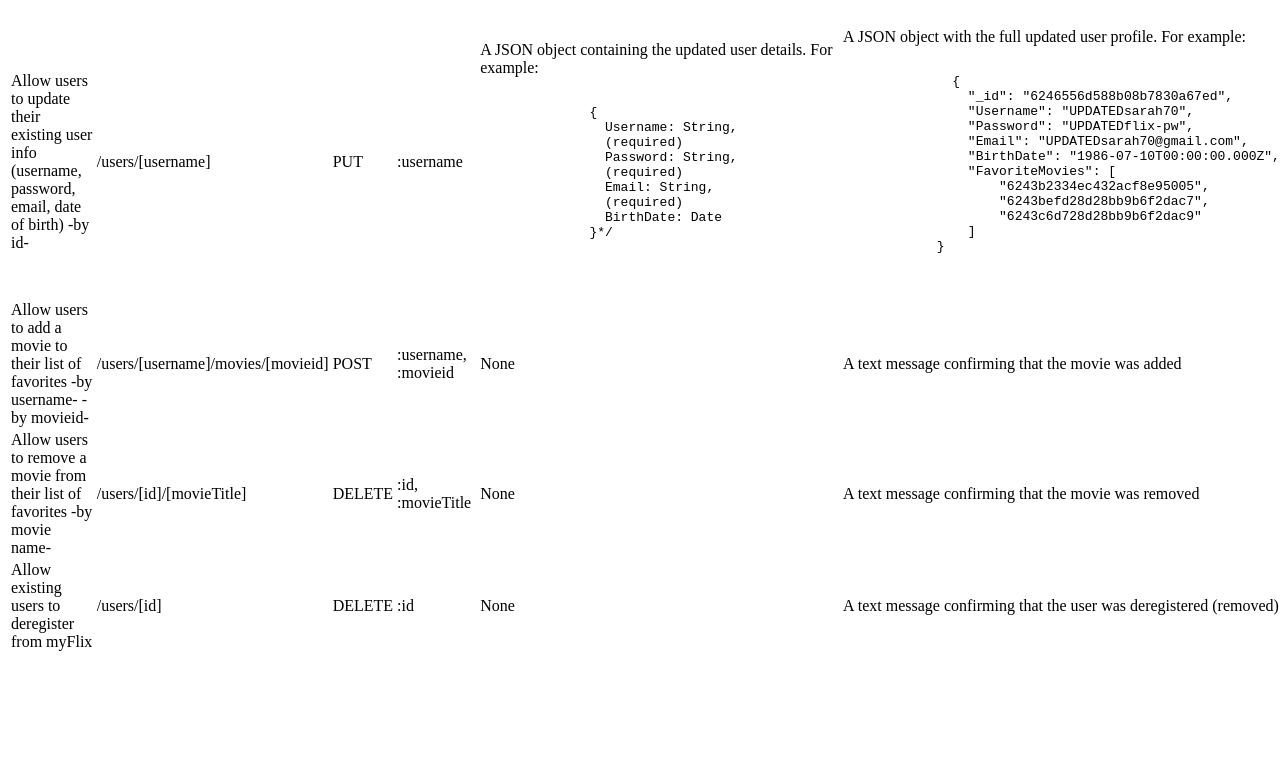
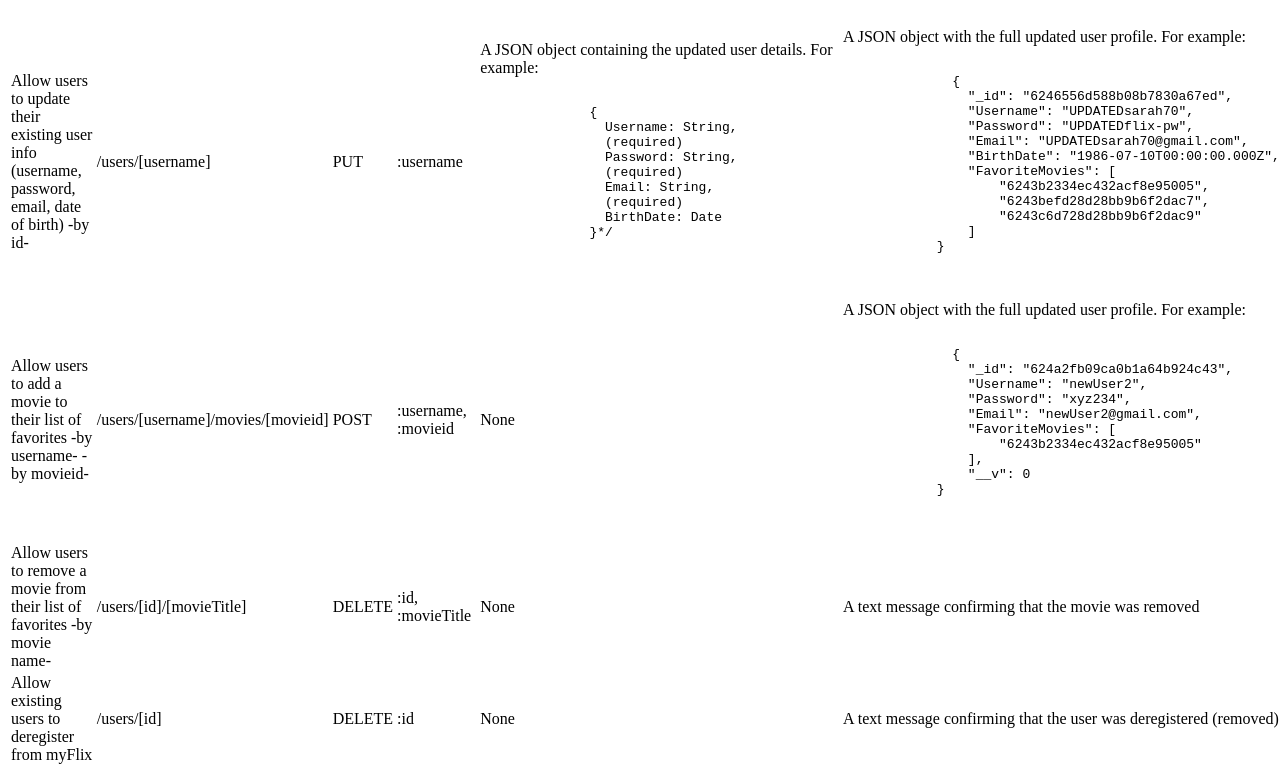
Before and after one commit to kdaysal/movie_api, a website: page public/documentation.html in a window 1280 px wide. Shown: the part 1474-2249 px from the top of the page. Before the commit the page ends 2136 px from the top, so only its background shows below. Drawn offline with Linux system fonts and the light colour scheme.

Commit message:
Quick update to Request Body Data Format
For: Allow users to add a movie to their list of favorites -by username- -by movieid-

```diff
--- a/public/documentation.html
+++ b/public/documentation.html
@@ -210,7 +210,22 @@
         <td>POST</td>
         <td>:username, :movieid</td>
         <td>None</td>
-        <td>A text message confirming that the movie was added</td>
+        <td>A JSON object with the full updated user profile. For example:
+          <pre>
+            <code>
+              {
+                "_id": "624a2fb09ca0b1a64b924c43",
+                "Username": "newUser2",
+                "Password": "xyz234",
+                "Email": "newUser2@gmail.com",
+                "FavoriteMovies": [
+                    "6243b2334ec432acf8e95005"
+                ],
+                "__v": 0
+            }
+            </code>
+          </pre>
+        </td>
       </tr>
       <tr>
         <td>Allow users to remove a movie from their list of favorites -by movie name-</td>
```
